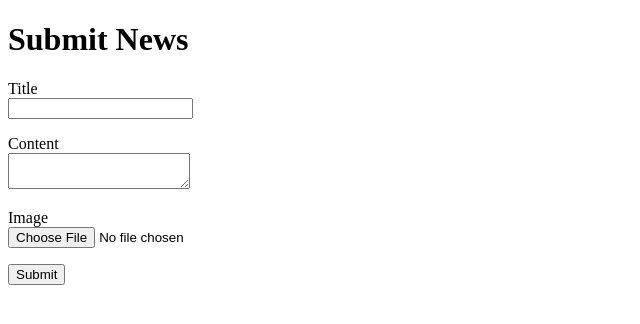
After one commit to ITHangle/ea4115-bbc-d02, a Flask app: template app/templates/edit.html in a window 1280 px wide. The commit adds this page. Shown: the top 324 px of the page, without its empty margins (0-640 px from the left). Run offline with Flask 3, Linux system fonts and the light colour scheme; the template is opened without the code that fills it, so the values that code supplies are empty, except form fields; tables that the repository leaves empty hold one stand-in row (values such as "Sample post"); form fields are guessed from the names that the template uses; some libraries are stand-ins or nearby versions.

Commit message:
News center

```diff
--- a/app/routes.py
+++ b/app/routes.py
@@ -218,6 +218,7 @@ def submit():          #提交新闻表单包title内容和图片
         return redirect(url_for('index'))
     return render_template('submit.html', form=form)
 
+
 @app.route('/picture/<int:news_id>')  # 将2进制图片数据转为图片
 def picture(news_id):
     news = News.query.get(news_id)
--- /dev/null
+++ b/app/templates/edit.html
@@ -0,0 +1,25 @@
+<!DOCTYPE html>
+<html>
+<head>
+    <title>Submit News</title>
+</head>
+<body>
+    <h1>Submit News</h1>
+        <form method="POST" enctype="multipart/form-data">
+            {{ form.hidden_tag() }}
+            <p>
+                {{ form.title.label }}<br>
+                {{ form.title() }}
+            </p>
+            <p>
+                {{ form.content.label }}<br>
+                {{ form.content() }}
+            </p>
+            <p>
+                {{ form.image.label }}<br>
+                {{ form.image() }}
+            </p>
+            <p>{{ form.submit() }}</p>
+        </form>
+</body>
+</html>
--- a/app/templates/index.html.j2
+++ b/app/templates/index.html.j2
@@ -8,8 +8,11 @@
                 <a href="/index/fakenews">
                 <p><img src="{{ url_for('picture', news_id=news.id) }}" alt="News image", width = 130px, height = 130px></p>
                 <p><b>{{ news.title }}</b></p>
-                <p>{{ news.content }}</p>
+                <p>{{ news.content }}</p></a>
+                <a href="/index/edit"><p>Edit</p></a>
+                <a href="/delete"></a><p>Delete</p></a>
             </ul>
+
     {% endfor %}
         <nav>
         <ul class="pager nav justify-content-between">
```
Also changed, not shown: app/forms.py (line endings or trailing spaces).
